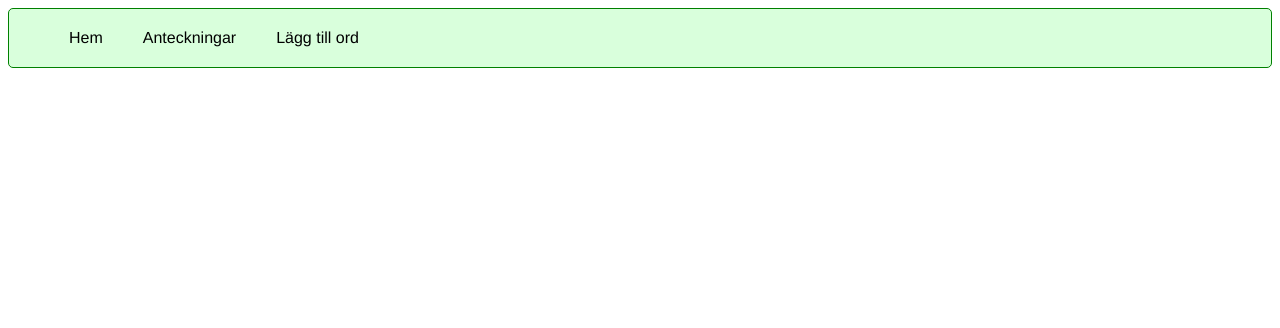
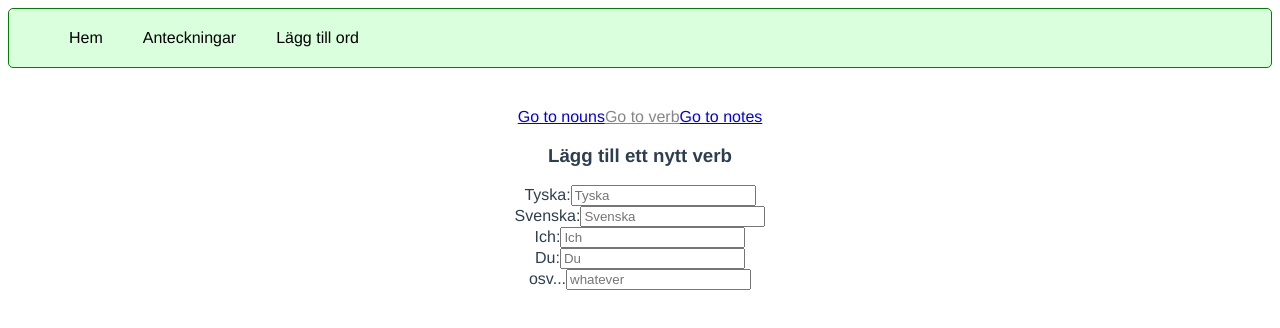
Before and after one commit to Sarrgas/german-practice-ver2, a Vue app: page /#/add/verb in a window 1280 px wide. Shown: the top 328 px of the page. Built offline with nearby package versions, Linux system fonts and the light colour scheme.

Commit message:
Template for adding new words

```diff
--- /dev/null
+++ b/src/Add/AddNote.vue
@@ -0,0 +1,23 @@
+<template>
+    <div>
+        <h3>Lägg till en ny anteckning.</h3>
+        <div>
+            <label for="">Titel:</label>
+            <input type="text" placeholder="Titel" >
+        </div>
+        <div>
+            <label for="">Text:</label>
+            <textarea name="text" id="" cols="30" rows="10"></textarea>
+        </div>
+    </div>
+</template>
+
+<script>
+export default {
+    name: 'AddNote'
+}
+</script>
+
+<style>
+
+</style>
--- /dev/null
+++ b/src/Add/AddNoun.vue
@@ -0,0 +1,27 @@
+<template>
+    <div>
+        <h3>Lägg till ett nytt substantiv</h3>
+        <div>
+            <label for="">Tyska:</label>
+            <input type="text" placeholder="Tyska" >
+        </div>
+        <div>
+            <label for="">Svenska:</label>
+            <input type="text" placeholder="Svenska" >
+        </div>
+        <div>
+            <label for="">Der/Die/Das:</label>
+            <input type="text" placeholder="Der/Die/Das" >
+        </div>
+    </div>
+</template>
+
+<script>
+export default {
+    name: 'AddNoun'
+}
+</script>
+
+<style>
+
+</style>
--- a/src/Add/AddPage.vue
+++ b/src/Add/AddPage.vue
@@ -1,12 +1,18 @@
 <template>
     <div>
-        <span>Placeholder-sida. Lägg till nya ord här senare!</span>
+        <router-link to="/add/noun">Go to nouns</router-link>
+        <router-link to="/add/verb">Go to verb</router-link>
+        <router-link to="/add/note">Go to notes</router-link>
+        <router-view />
     </div>
 </template>
 
 <script>
 export default {
-    name: 'AddPage'
+    name: 'AddPage',
+    components: {
+
+    }
 }
 </script>
 
--- /dev/null
+++ b/src/Add/AddVerb.vue
@@ -0,0 +1,35 @@
+<template>
+    <div>
+        <h3>Lägg till ett nytt verb</h3>
+        <div>
+            <label for="">Tyska:</label>
+            <input type="text" placeholder="Tyska" >
+        </div>
+        <div>
+            <label for="">Svenska:</label>
+            <input type="text" placeholder="Svenska" >
+        </div>
+        <div>
+            <label for="">Ich:</label>
+            <input type="text" placeholder="Ich" >
+        </div>
+        <div>
+            <label for="">Du:</label>
+            <input type="text" placeholder="Du" >
+        </div>
+        <div>
+            <label for="">osv...</label>
+            <input type="text" placeholder="whatever" >
+        </div>
+    </div>
+</template>
+
+<script>
+export default {
+    name: 'AddVerb'
+}
+</script>
+
+<style>
+
+</style>
--- a/src/Notes/NotePage.vue
+++ b/src/Notes/NotePage.vue
@@ -1,5 +1,6 @@
 <template>
     <div id="content">
+        <button @click="addDummyNote">Lägg till</button>
         <div class="note" v-for="(note, i) in notes" :key="i">
             <h3 v-html="note.title"></h3>
             <p v-html="note.text"></p>
@@ -14,6 +15,17 @@ export default {
     data() {
         return {
             notes: this.$store.getters.getAllNotes
+        }
+    },
+    methods: {
+        addDummyNote() {
+            const dummyNote = {
+                id: 999,
+                title: 'Dummynote',
+                text: 'Tjolahopp tjolahej'
+            };
+
+            this.$store.commit('addNote', dummyNote);
         }
     }
 }
--- a/src/router/index.js
+++ b/src/router/index.js
@@ -8,6 +8,9 @@ import NounPage from '../Noun/NounPage.vue';
 import VerbPage from '../Verb/VerbPage.vue';
 import NotePage from '../Notes/NotePage.vue';
 import AddPage from '../Add/AddPage.vue';
+import AddNoun from '../Add/AddNoun.vue';
+import AddNote from '../Add/AddNote.vue';
+import AddVerb from '../Add/AddVerb.vue';
 
 export default new Router({
     routes: [
@@ -37,6 +40,23 @@ export default new Router({
             path: '/add',
             name: 'Add',
             component: AddPage,
+            children: [
+                {
+                    path: 'noun',
+                    name: 'AddNoun',
+                    component: AddNoun
+                },
+                {
+                    path: 'verb',
+                    name: 'AddVerb',
+                    component: AddVerb
+                },
+                {
+                    path: 'note',
+                    name: 'AddNote',
+                    component: AddNote
+                }
+            ]
         }
     ],
 });
--- a/src/store/notesmodule.js
+++ b/src/store/notesmodule.js
@@ -8,6 +8,11 @@ const notesmodule = {
         getAllNotes(state) {
             return state.notes;
         }
+    },
+    mutations: {
+        addNote(state, note) {
+            state.notes.push(note);
+        }
     }
 }
 
```
